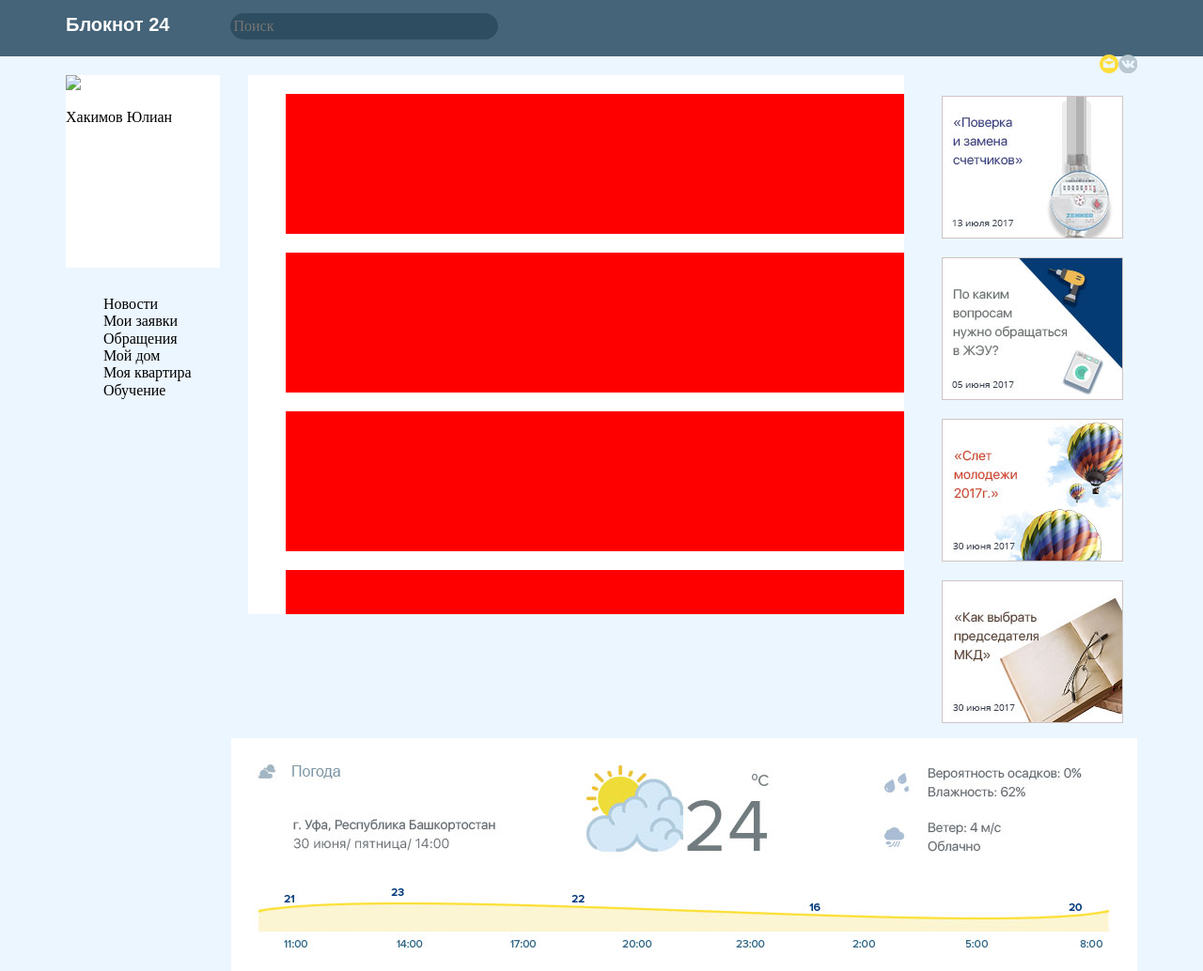
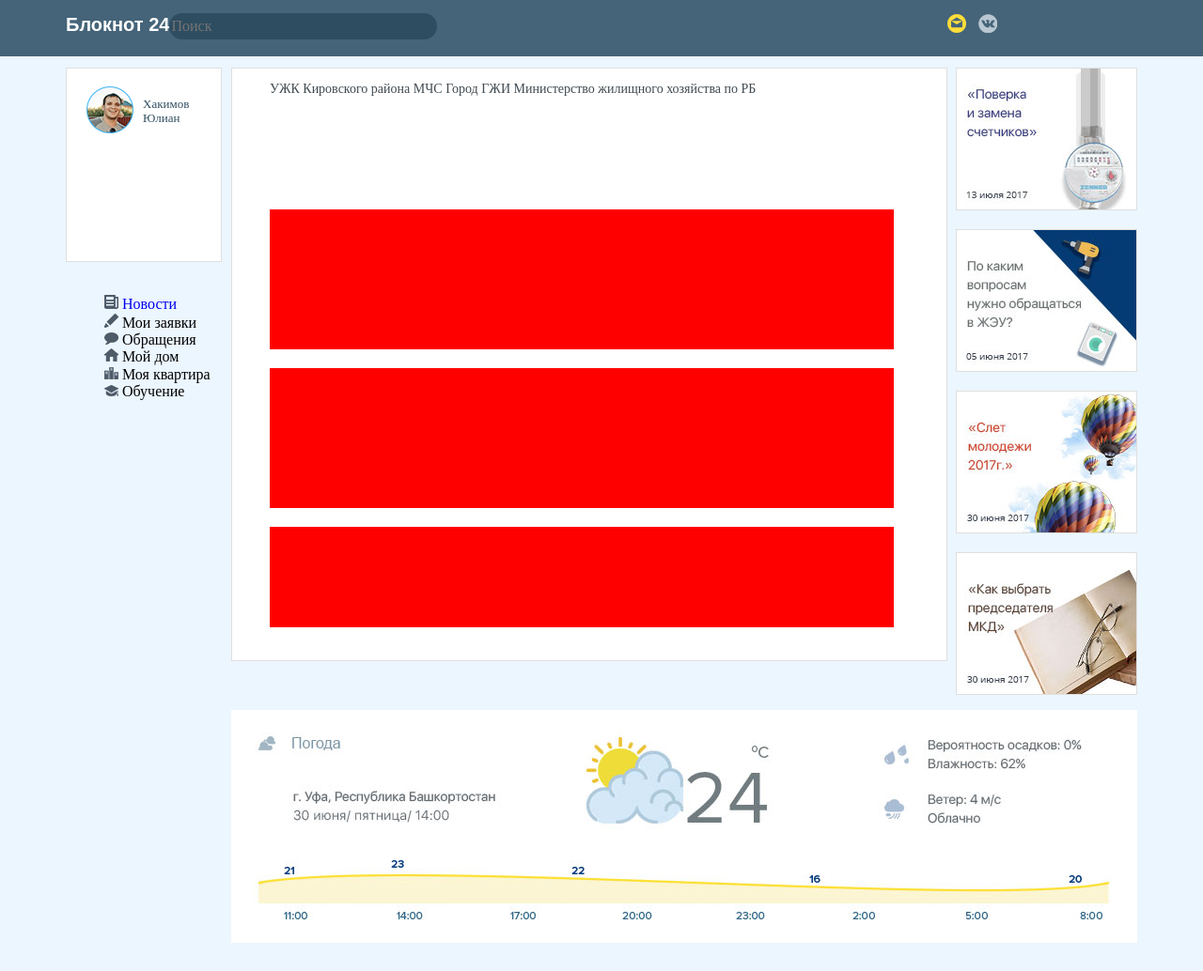
Before and after one commit to kadroff/notebook24, a plain HTML site: page index.html in a window 1280 px wide. Shown: the whole page at 94% size. After the commit the page ends 1004 px from the top, so only its background shows below. Drawn offline with nearby package versions, Linux system fonts and the light colour scheme.

Commit message:
fix position main block

```diff
--- a/css/main.css
+++ b/css/main.css
@@ -30,15 +30,21 @@ body {
 .header_search {
     width: 285px;
     height: 28px;
-    margin-left: 65px;
     margin-top: 14px;
     border-radius: 14px;
-    border: 1px solid #2e4d60;
+    border: 1px solid #dfdfdf;
     background: #2e4d60;
+    border: 1px;
+    color: white;
+}
+
+.list_media {
+    margin-left: 889px;
+    margin-top: -27px;
 }
 
 .list_media li {
-    float: right;
+    margin-left: 9px;
     list-style-type: none;
     display: inline-block;
 }
@@ -46,13 +52,26 @@ body {
 /* Section main */
 
 .main {
-    margin-left: 30px;
+    margin-left: 10px;
+    margin-top: 12px;
+    font-size: 14px;
     float: left;
+    width: 760px;
+    height: 630px;
+    background-color: white;
+    border: 1px solid #dfdfdf;
+}
+
+.title_list li {
+    list-style-type: none;
+    display: inline-block;
+    color: #404a51;
+}
+
+.news_list {
+    margin-top: 100px;
+    height: 465px;
     overflow: scroll;
-    margin-top: 20px;
-    width: 698px;
-    height: 574px;
-    background-color: white;
 }
 
 .news_list li {
@@ -66,14 +85,23 @@ body {
 /* Section user_list */
 
 .sidebar {
-    margin-top: 20px;
+    margin-top: 17px;
     float: left;
 }
 
 .profile {
+    margin-top: -5px;
     width: 164px;
     height: 205px;
     background-color: white;
+    border: 1px solid #dfdfdf;
+}
+
+.profile p {
+    margin-left: 81px;
+    margin-top: -42px;
+    font-size: 13px;
+    color: #304d60;
 }
 
 .profile_list {
@@ -81,10 +109,31 @@ body {
     margin-top: 180px;
 }
 
+.profile_list a {
+    text-decoration: none;
+}
+
+.profile_list a:hover {
+    width: 33px;
+    background-color: #d2e2ea;
+}
+
+.profile_img {
+    margin-top: 19px;
+    margin-left: 21px;
+
+}
+
 /* Section info */
 
 .info {
     float: left;
+    margin-left: -31px;
+    margin-top: -30px;
+}
+
+.block_list {
+    margin-top: 42px;
 }
 
 .block_list li {
@@ -93,7 +142,7 @@ body {
     height: 150px;
     background-color: white;
     list-style-type: none;
-    border: 1px solid #CEC4C4;
+    border: 1px solid #dfdfdf;
 }
 
 /* Footer */
--- a/index.html
+++ b/index.html
@@ -12,10 +12,10 @@
                 <input class="header_search" type="search" placeholder="Поиск">
                 <ul class="list_media">
                     <li>
-                        <img src="images/vk.png">
+                        <img src="images/email.png">
                     </li>
                     <li>
-                        <img src="images/email.png">
+                        <img src="images/vk.png">
                     </li>
                 </ul>
             </div>
@@ -24,20 +24,48 @@
         <div class="container">
             <div class="sidebar">
                     <div class="profile">
-                        <img class="profile_img" src="#">
-                        <p>Хакимов Юлиан</p>
+                        <img class="profile_img" src="images/avatar.png">
+                        <p>Хакимов <br> Юлиан</p>
                         <ul class="profile_list">
-                            <li>Новости</li>
-                            <li>Мои заявки</li>
-                            <li>Обращения</li>
-                            <li>Мой дом</li>
-                            <li>Моя квартира</li>
-                            <li>Обучение</li>
+                            <li>
+                                <a href="#">
+                                <img src="images/news.png">
+                                Новости
+                                </a>
+                            </li>
+                            <li>
+                                <img src="images/pen.png">
+                                Мои заявки
+                            </li>
+                            <li>
+                                <img src="images/comment.png">
+                                Обращения
+                            </li>
+                            <li>
+                                <img src="images/house.png">
+                                Мой дом
+                            </li>
+                            <li>
+                                <img src="images/apartments.png">
+                                Моя квартира
+                            </li>
+                            <li>
+                                <img src="images/collage.png">
+                                Обучение
+                            </li>
                         </ul>
                     </div>
                 </div>
 
                 <div class="main">
+                    <ul class="title_list">
+                        <li>УЖК Кировского района</li>
+                        <li>МЧС</li>
+                        <li>Город</li>
+                        <li>ГЖИ</li>
+                        <li>Министерство жилищного хозяйства по РБ</li>
+                    </ul>
+
                     <ul class="news_list">
                         <li class="news_list_item"></li>
                         <li class="news_list_item"></li>
```
Also changed, not shown: images/apartments.png (added), images/avatar.png (added), images/call.png (added), images/collage.png (added), images/comment.png (added), images/house.png (added), images/news.png (added), images/pen.png (added).
